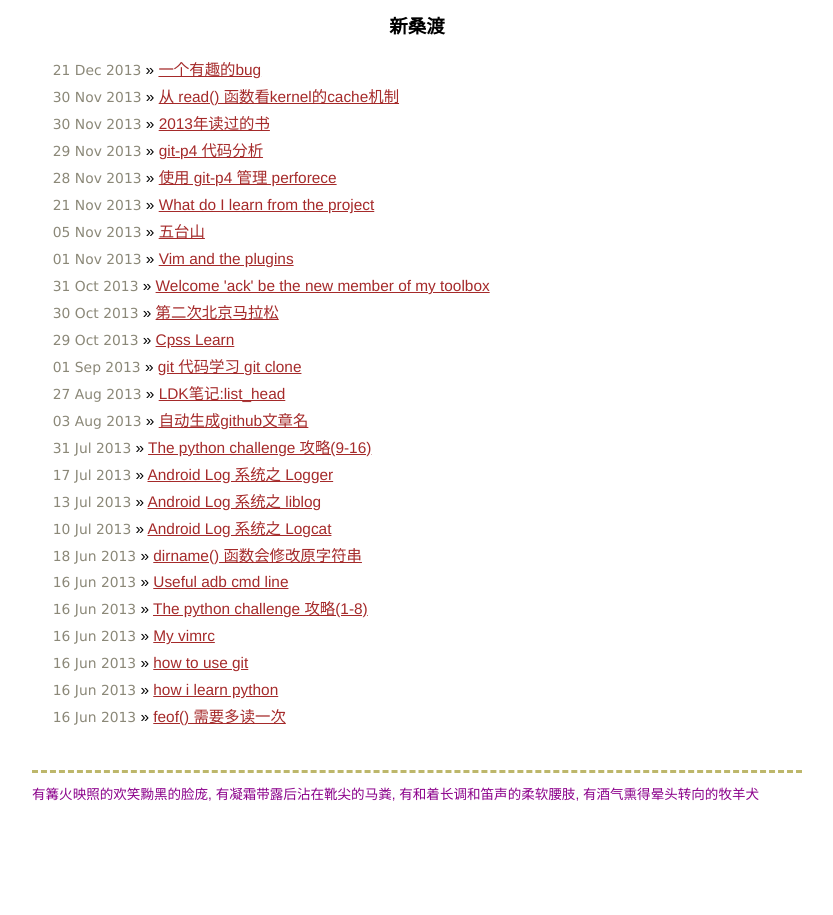
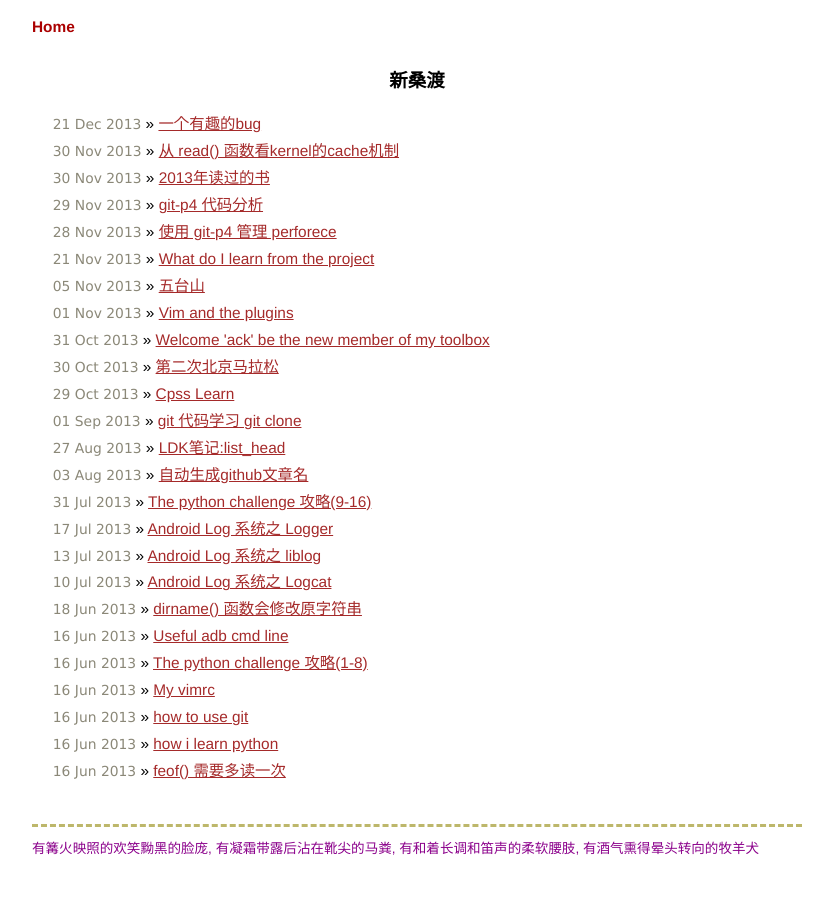
Before and after one commit to byrlx/byrlx.github.io, a Jekyll site: the page built from index.html, in a window 1280 px wide. Shown: the whole page, without its empty margins (223-1056 px from the left). Built offline with Jekyll 4.4.1, drawn with Linux system fonts in a browser that asks for light colours; Markdown is read by kramdown in place of the engine named in the settings.

Commit message:
Add home link

```diff
--- a/_layouts/default.html
+++ b/_layouts/default.html
@@ -25,6 +25,10 @@ var WRInitTime=(new Date()).getTime();
 <!-- ClickTale end of Top part -->
 
 <div class="site">
+
+  <div class="title">
+    <a href="/">Home</a>
+  </div>
 
 <div class="lxpost">
   {{ content }}
```
